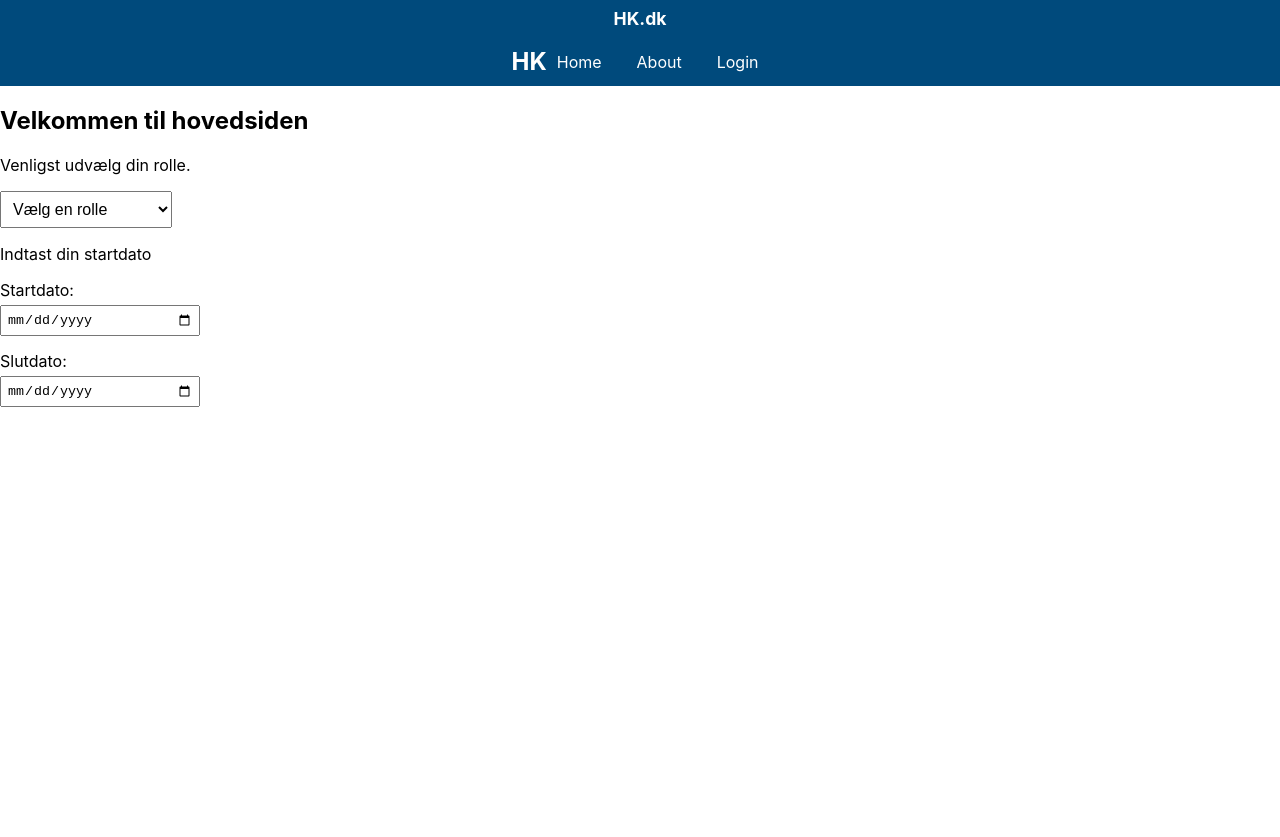
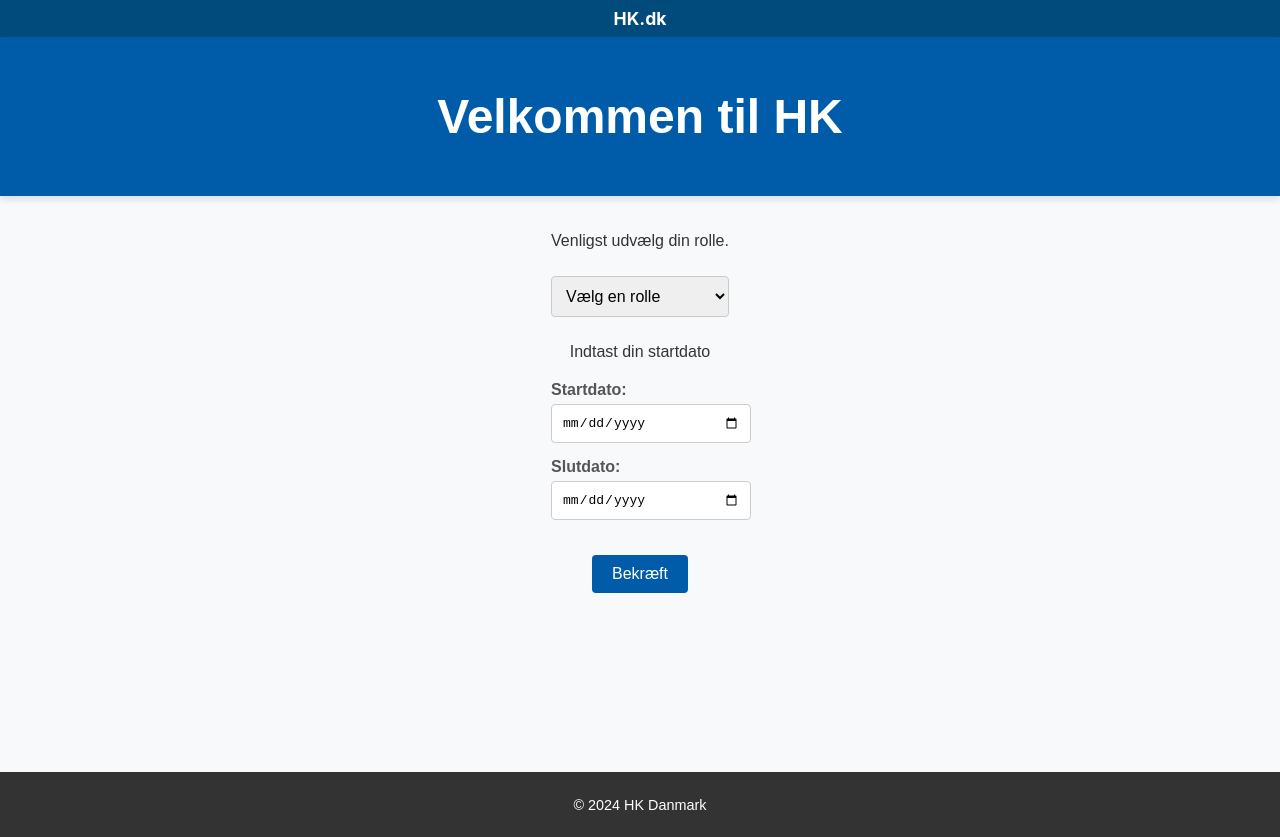
Before and after one commit to asphixia/HK-beregner-frontend, a React (Create React App) app in the folder hk_frontend/: page / in a window 1280 px wide. Before the commit the page ends 800 px from the top, so only its background shows below. Built offline with nearby package versions, Linux system fonts and the light colour scheme.

Commit message:
"Changed the mainpage go that it is updated with the mainpage branch"

```diff
--- a/hk_frontend/src/pages/Mainpage.jsx
+++ b/hk_frontend/src/pages/Mainpage.jsx
@@ -1,43 +1,56 @@
 import React, { useState } from "react";
-
-import './Mainpage.css';
-import Navbar from "./Navbar"; // Import CSS
+import styles from "./Mainpage.module.css";
+import {useNavigate} from "react-router-dom"; // Import CSS Module
 
 const Mainpage = () => {
     const [selectedRole, setSelectedRole] = useState("");
-
+    const navigate = useNavigate();
     const handleSelectionChange = (event) => {
         setSelectedRole(event.target.value);
     };
 
+    const handleNextPage = () => {
+        navigate("/calculator");
+    }
+
     return (
-        <div className="mainpage">
-            <Navbar /> {/* The Navbar is included here */}
-            <main className="main-content">
-                <section className="hero">
-                    <div className="container">
-                        <h2>Velkommen til hovedsiden</h2>
+        <div className={styles.mainpageContainer}>
+            <header className={styles.header}>
+                <h1>Velkommen til HK</h1>
+            </header>
+            <main className={styles.mainContent}>
+                <section>
                     <p>Venligst udvælg din rolle.</p>
-                        <select name="Rolles" id="Rolles" onChange={handleSelectionChange}>
+                    <select
+                        name="Rolles"
+                        id="Rolles"
+                        onChange={handleSelectionChange}
+                        className={styles.dropdown}
+                    >
                         <option value="">Vælg en rolle</option>
                         <option value="Butiksmedarbejder">Butiksmedarbejder</option>
                         <option value="Elev">Elev</option>
                         <option value="Mellemleder">Mellemleder</option>
                     </select>
                     <p>Indtast din startdato</p>
-                        <form>
-                            <div className="form-group">
+                    <form className={styles.form}>
+                        <div className={styles.formGroup}>
                             <label htmlFor="Startdato">Startdato:</label>
                             <input type="date" id="Startdato" />
                         </div>
-                            <div className="form-group">
+                        <div className={styles.formGroup}>
                             <label htmlFor="Slutdato">Slutdato:</label>
                             <input type="date" id="Slutdato" />
                         </div>
+                        <button onClick={handleNextPage} className={styles.submitButton}>
+                            Bekræft
+                        </button>
                     </form>
-                    </div>
                 </section>
             </main>
+            <footer className={styles.footer}>
+                <p>&copy; {new Date().getFullYear()} HK Danmark</p>
+            </footer>
         </div>
     );
 };
--- /dev/null
+++ b/hk_frontend/src/pages/Mainpage.module.css
@@ -0,0 +1,96 @@
+/* General container styles */
+.mainpageContainer {
+    font-family: Arial, sans-serif; /* Clean and professional font */
+    display: flex;
+    flex-direction: column;
+    align-items: center;
+    justify-content: space-between; /* Space out header, main, and footer */
+    min-height: 100vh;
+    background-color: #f8f9fa; /* Light gray background, HK-style */
+    color: #333; /* Neutral text color */
+}
+
+/* Header styling */
+.header {
+    background-color: #005ca9; /* HK blue */
+    color: white;
+    padding: 20px 0;
+    width: 100%;
+    text-align: center;
+    font-size: 1.5em;
+    font-weight: bold;
+    box-shadow: 0px 4px 6px rgba(0, 0, 0, 0.1); /* Subtle shadow */
+}
+
+/* Main content styling */
+.mainContent {
+    flex: 1;
+    text-align: center;
+    padding: 20px;
+    max-width: 600px;
+    margin: 0 auto; /* Center content horizontally */
+}
+
+/* Dropdown menu styling */
+.dropdown {
+    margin: 10px 0;
+    padding: 10px;
+    font-size: 1em;
+    border: 1px solid #ccc;
+    border-radius: 4px;
+    width: 100%;
+    max-width: 400px;
+}
+
+/* Form styling */
+.form {
+    margin-top: 20px;
+}
+
+.formGroup {
+    margin-bottom: 15px;
+    text-align: left;
+}
+
+label {
+    font-weight: bold;
+    display: block;
+    margin-bottom: 5px;
+    color: #555;
+}
+
+input[type="date"] {
+    padding: 10px;
+    font-size: 1em;
+    width: 100%;
+    max-width: 400px;
+    border: 1px solid #ccc;
+    border-radius: 4px;
+}
+
+/* Submit button */
+.submitButton {
+    margin-top: 20px;
+    background-color: #005ca9;
+    color: white;
+    border: none;
+    padding: 10px 20px;
+    font-size: 1em;
+    border-radius: 4px;
+    cursor: pointer;
+    transition: background-color 0.3s ease;
+}
+
+.submitButton:hover {
+    background-color: #004a87;
+}
+
+/* Footer styling */
+.footer {
+    background-color: #333;
+    color: white;
+    padding: 10px;
+    width: 100%;
+    text-align: center;
+    font-size: 0.9em;
+}
```
Lines whose indentation alone changed are shown as unchanged.
